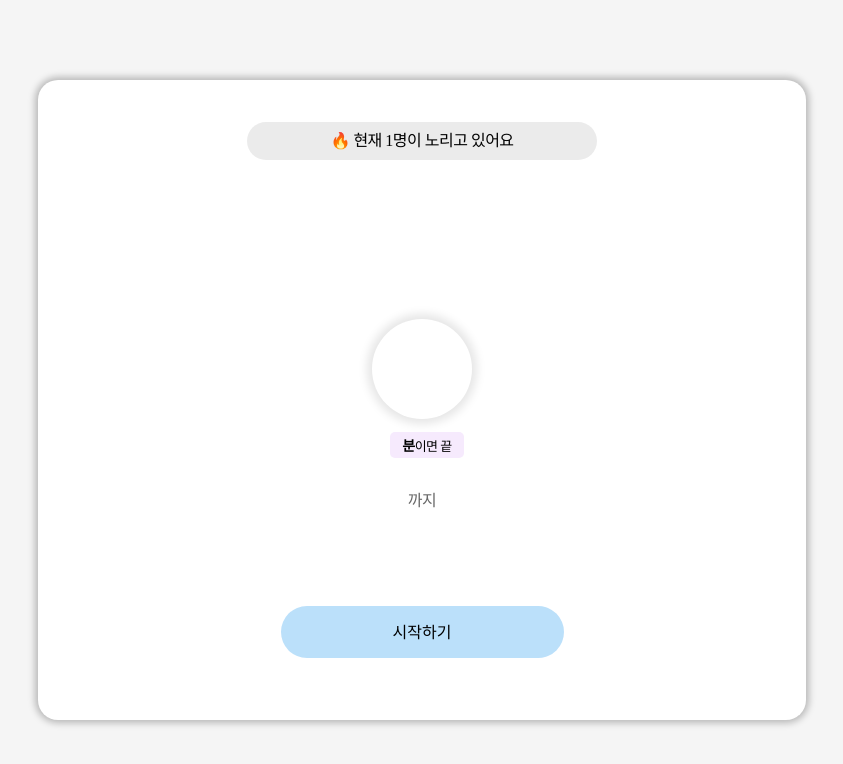
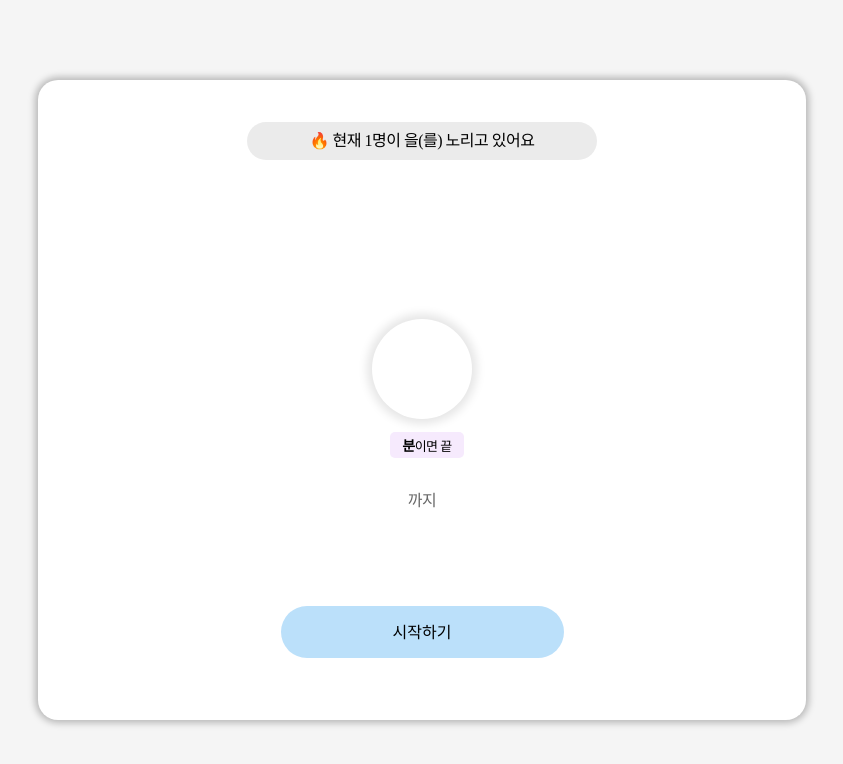
Before and after one commit to form-maker/FFF-FE, a React (Create React App) app: page /survey in a window 1280 px wide. Shown: the top 764 px of the page, without its empty margins (218-1061 px from the left). Built offline with nearby package versions, Linux system fonts and the light colour scheme; no server answers; a web font is replaced by a local one.

Commit message:
fix : 오타 수정

```diff
--- a/src/components/survey/components/SurveyView.jsx
+++ b/src/components/survey/components/SurveyView.jsx
@@ -165,7 +165,7 @@ const SurveyView = () => {
           <PointContext>🔥 현재 1명이 함께 설문에 참여하고 있어요</PointContext>
         ) : (
           <PointContext>
-            🔥 현재 1명이 {survey?.giftList?.[0]?.giftName} 노리고 있어요
+            🔥 현재 1명이 {survey?.giftList?.[0]?.giftName}을(를) 노리고 있어요
           </PointContext>
         )}
       </Header>
```
